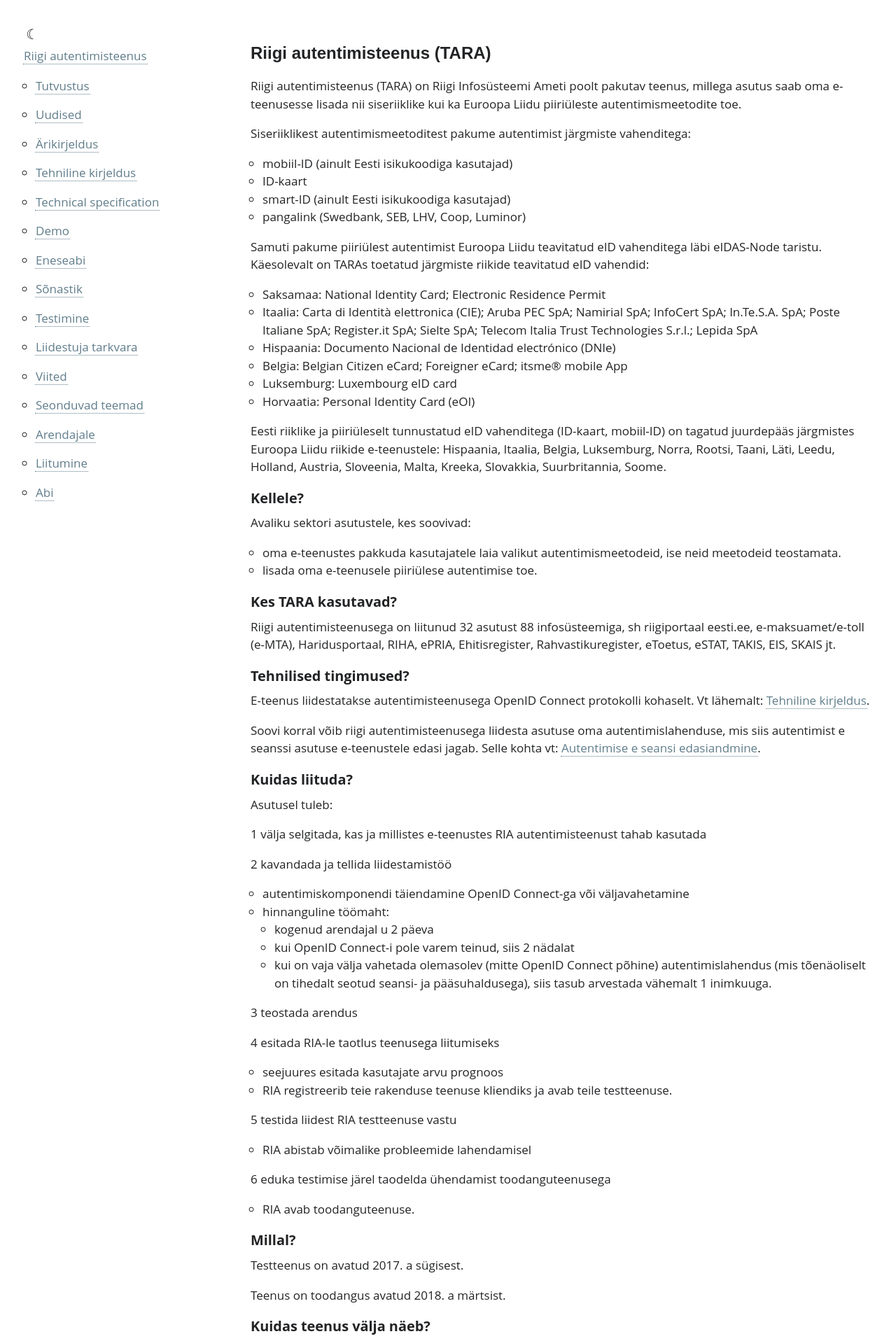
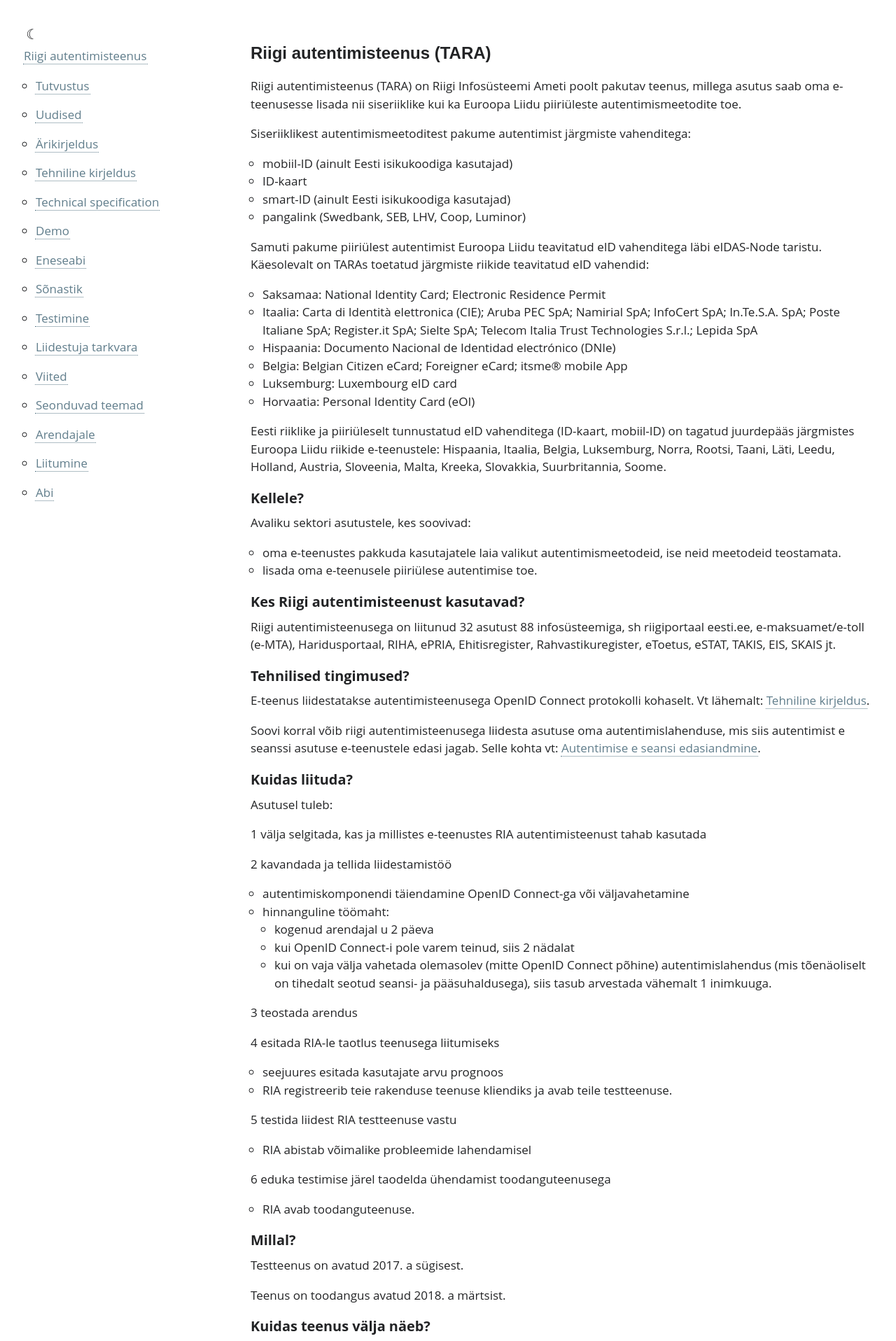
Before and after one commit to e-gov/TARA-Doku, a Jekyll site: the page built from Arikirjeldus.md, in a window 1280 px wide. Shown: the top 1916 px of the page at 70% size. Built offline with Jekyll 4.4.1, drawn with Linux system fonts in a browser that asks for light colours; our own code applies the rules of GitHub Pages for plain Markdown files.

Commit message:
Update Arikirjeldus.md

```diff
--- a/Arikirjeldus.md
+++ b/Arikirjeldus.md
@@ -30,7 +30,7 @@ Avaliku sektori asutustele, kes soovivad:
 - oma e-teenustes pakkuda kasutajatele laia valikut autentimismeetodeid, ise neid meetodeid teostamata.
 - lisada oma e-teenusele piiriülese autentimise toe.
 
-## Kes TARA kasutavad?
+## Kes Riigi autentimisteenust kasutavad?
 
 Riigi autentimisteenusega on liitunud 32 asutust 88 infosüsteemiga, sh riigiportaal eesti.ee, e-maksuamet/e-toll (e-MTA), Haridusportaal, RIHA, ePRIA, Ehitisregister, Rahvastikuregister, eToetus, eSTAT, TAKIS, EIS, SKAIS jt.
 
```
